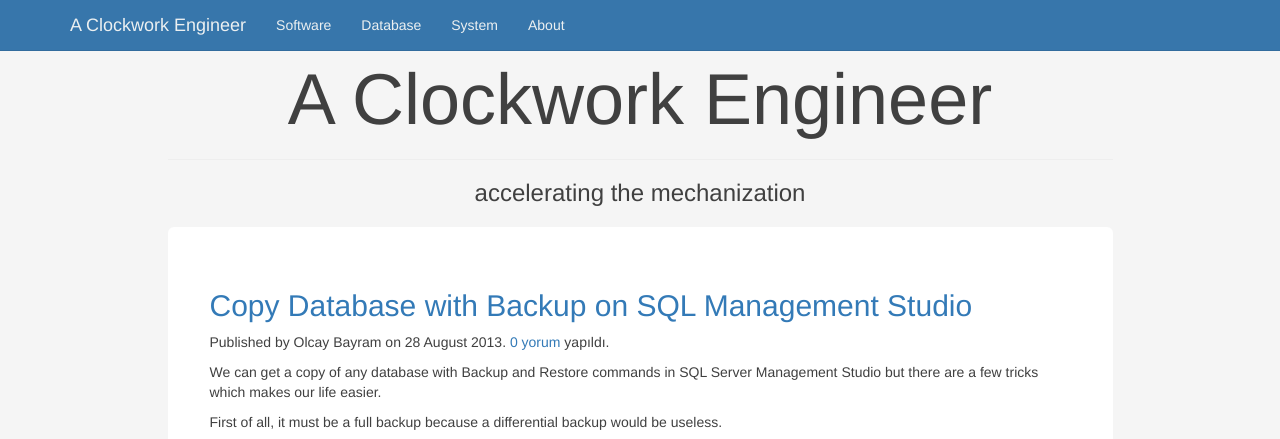
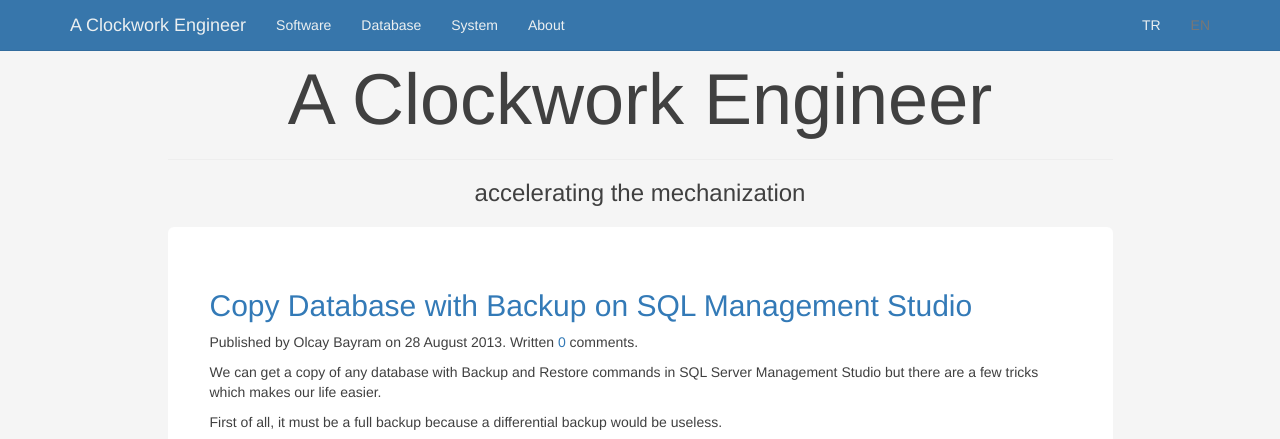
Before and after one commit to otomatikmuhendis/aclockworkengineer, a Jekyll site: the page built from index.html, in a window 1280 px wide. Shown: the top 439 px of the page. Built offline with Jekyll 4.4.1, drawn with Linux system fonts in a browser that asks for light colours; nearby versions of some CDN libraries; the list of posts is cut into pages by our own code; comment, search, counter and statistics services are not loaded.

Commit message:
Language navigation added

```diff
--- a/_includes/nav.html
+++ b/_includes/nav.html
@@ -33,6 +33,15 @@
           </li>
         {% endfor %}
       </ul>
+      {% if page.tr %}
+          {% assign permalink = page.tr %}
+      {% else %}
+          {% assign permalink = "" %}
+      {% endif %}
+      <ul class="nav navbar-nav navbar-right">
+        <li><a href="http://otomatikmuhendis.com{{ permalink }}" title="Türkçe">TR</a></li>
+        <li><a href="http://en.otomatikmuhendis.com" title="English" id="selectedLanguage">EN</a></li>
+      </ul>
     </div><!--/.nav-collapse -->
   </div>
 </nav>
--- a/css/main.css
+++ b/css/main.css
@@ -243,3 +243,7 @@
 table{
   margin-bottom: 20px;
 }
+
+#selectedLanguage {
+  color: #777;
+}
--- a/index.html
+++ b/index.html
@@ -25,7 +25,7 @@
 
 
     <p class="post-meta">
-      Published by {{ post.author }} on {{ post.date | date_to_long_string  }}. <a href="{{ post.url | prepend: site.url }}#disqus_thread">0 yorum</a> yapıldı.
+      Published by {{ post.author }} on {{ post.date | date_to_long_string  }}. Written <a href="{{ post.url | prepend: site.url }}#disqus_thread">0</a> comments.
     </p>
 
     <div class="post-entry">
```
